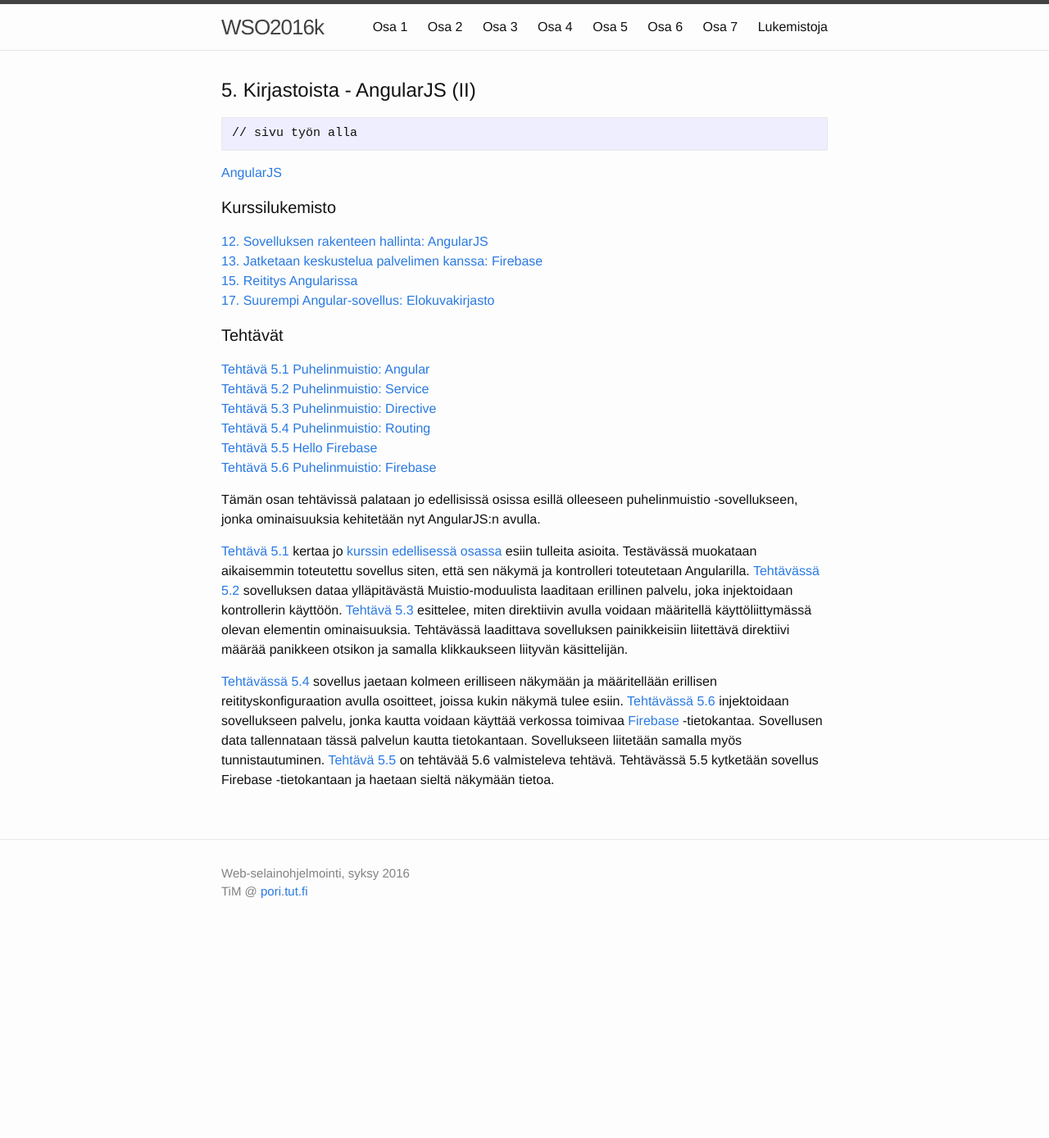
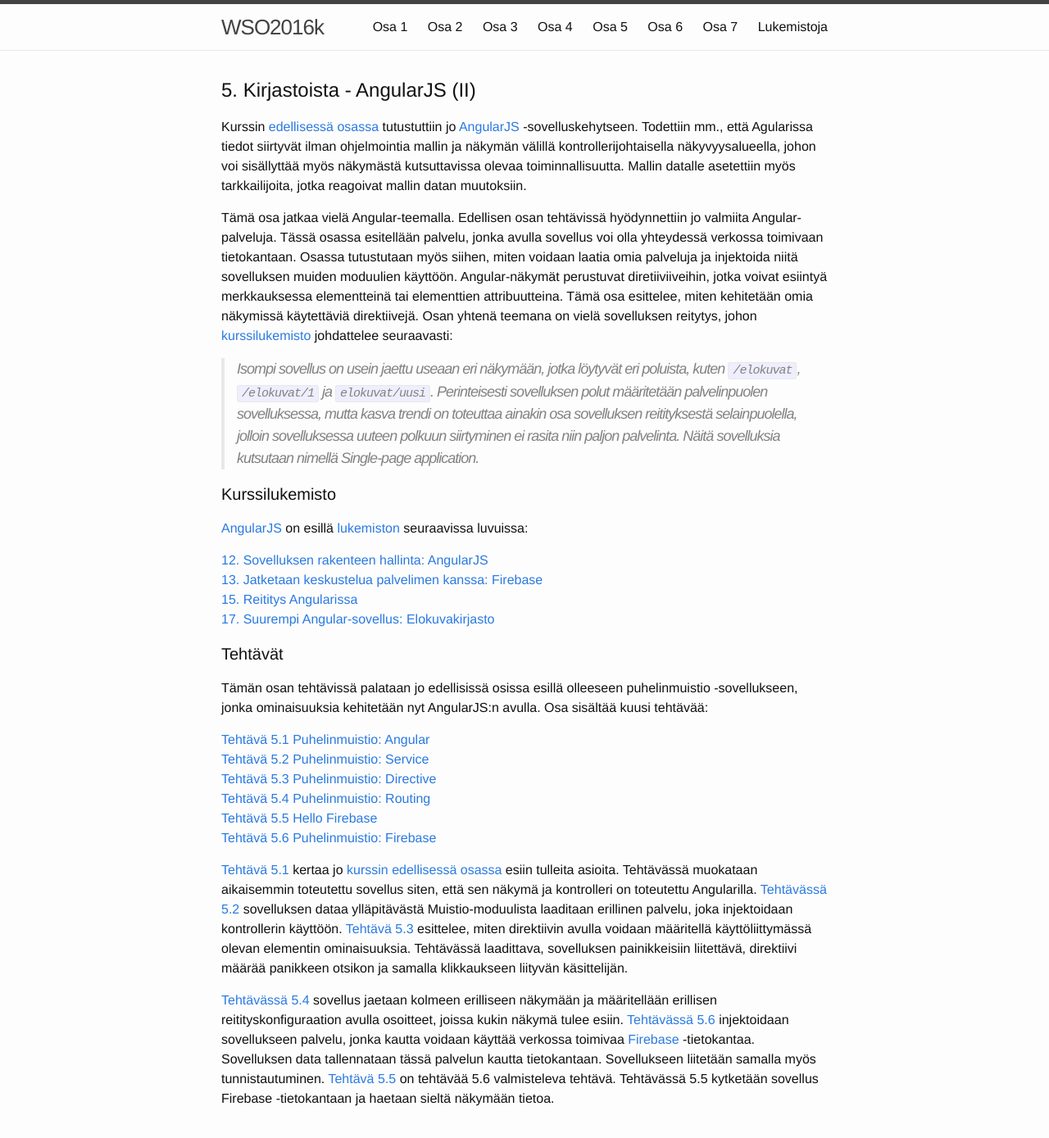
Before and after one commit to timedu/wso, a Jekyll site: the page built from osa5.md, in a window 1280 px wide and 1400 px high. Shown: the top 1389 px of the window at 82% size. Built offline with Jekyll 4.4.1, drawn with Linux system fonts in a browser that asks for light colours.

Commit message:
part 5 intro

```diff
--- a/osa5.md
+++ b/osa5.md
@@ -4,14 +4,19 @@ permalink: /osa5/index.html
 title: 5. Kirjastoista - AngularJS (II)
 ---
 
-~~~
-// sivu työn alla
-~~~
+Kurssin [edellisessä osassa](../osa4) tutustuttiin jo [AngularJS][AngularJS] -sovelluskehytseen. Todettiin mm., että Agularissa tiedot siirtyvät ilman ohjelmointia mallin ja näkymän välillä kontrollerijohtaisella näkyvyysalueella, johon voi sisällyttää myös näkymästä kutsuttavissa olevaa toiminnallisuutta. Mallin datalle asetettiin myös tarkkailijoita, jotka reagoivat mallin datan muutoksiin.
 
-[AngularJS](https://angularjs.org)
+[AngularJS]: https://angularjs.org
 
+Tämä osa jatkaa vielä Angular-teemalla. Edellisen osan tehtävissä hyödynnettiin jo valmiita Angular-palveluja. Tässä osassa esitellään palvelu, jonka avulla sovellus voi olla yhteydessä verkossa toimivaan tietokantaan. Osassa tutustutaan myös siihen, miten voidaan laatia omia palveluja ja injektoida niitä sovelluksen muiden moduulien käyttöön. Angular-näkymät perustuvat diretiiviiveihin, jotka voivat esiintyä merkkauksessa elementteinä tai elementtien attribuutteina. Tämä osa esittelee, miten kehitetään omia  näkymissä käytettäviä direktiivejä. Osan yhtenä teemana on vielä sovelluksen reitytys, johon [kurssilukemisto][weso] johdattelee seuraavasti:
+
+[weso]: {{site.baseurl}}/weso/
+
+> Isompi sovellus on usein jaettu useaan eri näkymään, jotka löytyvät eri poluista, kuten `/elokuvat`, `/elokuvat/1` ja `elokuvat/uusi`. Perinteisesti sovelluksen polut määritetään palvelinpuolen sovelluksessa, mutta kasva trendi on toteuttaa ainakin osa sovelluksen reitityksestä selainpuolella, jolloin sovelluksessa uuteen polkuun siirtyminen ei rasita niin paljon palvelinta. Näitä sovelluksia kutsutaan nimellä *Single-page application*.
 
 #### Kurssilukemisto
+
+[AngularJS][AngularJS] on esillä [lukemiston][weso] seuraavissa luvuissa:
 
 [12. Sovelluksen rakenteen hallinta: AngularJS]({{site.baseurl}}/weso/#12-Sovelluksen-rakenteen-hallinta:-AngularJS)
 [13. Jatketaan keskustelua palvelimen kanssa: Firebase]({{site.baseurl}}/weso/#13-Jatketaan-keskustelua-palvelimen-kanssa:-Firebase)
@@ -21,6 +26,8 @@ title: 5. Kirjastoista - AngularJS (II)
 
 #### Tehtävät
 
+Tämän osan tehtävissä palataan jo edellisissä osissa esillä olleeseen puhelinmuistio -sovellukseen, jonka ominaisuuksia kehitetään nyt AngularJS:n avulla. Osa sisältää kuusi tehtävää:
+
 [Tehtävä 5.1 Puhelinmuistio: Angular](tehtava51)
 [Tehtävä 5.2 Puhelinmuistio: Service](tehtava52)
 [Tehtävä 5.3 Puhelinmuistio: Directive](tehtava53)
@@ -28,10 +35,8 @@ title: 5. Kirjastoista - AngularJS (II)
 [Tehtävä 5.5 Hello Firebase](tehtava55)
 [Tehtävä 5.6 Puhelinmuistio: Firebase](tehtava56)
 
-Tämän osan tehtävissä palataan jo edellisissä osissa esillä olleeseen puhelinmuistio -sovellukseen, jonka ominaisuuksia kehitetään nyt AngularJS:n avulla.
+[Tehtävä 5.1](tehtava51) kertaa jo [kurssin edellisessä osassa](../osa4) esiin tulleita asioita. Tehtävässä muokataan aikaisemmin toteutettu sovellus siten, että sen näkymä ja kontrolleri on toteutettu Angularilla. [Tehtävässä 5.2](tehtava52) sovelluksen dataa ylläpitävästä Muistio-moduulista laaditaan erillinen palvelu, joka injektoidaan kontrollerin käyttöön. [Tehtävä 5.3](tehtava53) esittelee, miten direktiivin avulla voidaan määritellä käyttöliittymässä olevan elementin ominaisuuksia. Tehtävässä laadittava, sovelluksen painikkeisiin liitettävä, direktiivi määrää panikkeen otsikon ja samalla klikkaukseen liityvän käsittelijän.
 
-[Tehtävä 5.1](tehtava51) kertaa jo [kurssin edellisessä osassa](../osa4) esiin tulleita asioita. Testävässä muokataan aikaisemmin toteutettu sovellus siten, että sen näkymä ja kontrolleri toteutetaan Angularilla. [Tehtävässä 5.2](tehtava52) sovelluksen dataa ylläpitävästä Muistio-moduulista laaditaan erillinen palvelu, joka injektoidaan kontrollerin käyttöön. [Tehtävä 5.3](tehtava53) esittelee, miten direktiivin avulla voidaan määritellä käyttöliittymässä olevan elementin ominaisuuksia. Tehtävässä laadittava sovelluksen painikkeisiin liitettävä direktiivi määrää panikkeen otsikon ja samalla klikkaukseen liityvän käsittelijän.
-
-[Tehtävässä 5.4](tehtava54) sovellus jaetaan kolmeen erilliseen näkymään ja määritellään erillisen reitityskonfiguraation avulla osoitteet, joissa kukin näkymä tulee esiin. [Tehtävässä 5.6](tehtava56) injektoidaan sovellukseen palvelu, jonka kautta voidaan käyttää verkossa toimivaa [Firebase][Firebase] -tietokantaa. Sovellusen data tallennataan tässä palvelun kautta tietokantaan. Sovellukseen liitetään samalla myös tunnistautuminen. [Tehtävä 5.5](tehtava55) on tehtävää 5.6 valmisteleva tehtävä. Tehtävässä 5.5 kytketään sovellus Firebase -tietokantaan ja haetaan sieltä näkymään tietoa.
+[Tehtävässä 5.4](tehtava54) sovellus jaetaan kolmeen erilliseen näkymään ja määritellään erillisen reitityskonfiguraation avulla osoitteet, joissa kukin näkymä tulee esiin. [Tehtävässä 5.6](tehtava56) injektoidaan sovellukseen palvelu, jonka kautta voidaan käyttää verkossa toimivaa [Firebase][Firebase] -tietokantaa. Sovelluksen data tallennataan tässä palvelun kautta tietokantaan. Sovellukseen liitetään samalla myös tunnistautuminen. [Tehtävä 5.5](tehtava55) on tehtävää 5.6 valmisteleva tehtävä. Tehtävässä 5.5 kytketään sovellus Firebase -tietokantaan ja haetaan sieltä näkymään tietoa.
 
 [Firebase]: https://firebase.google.com
```
